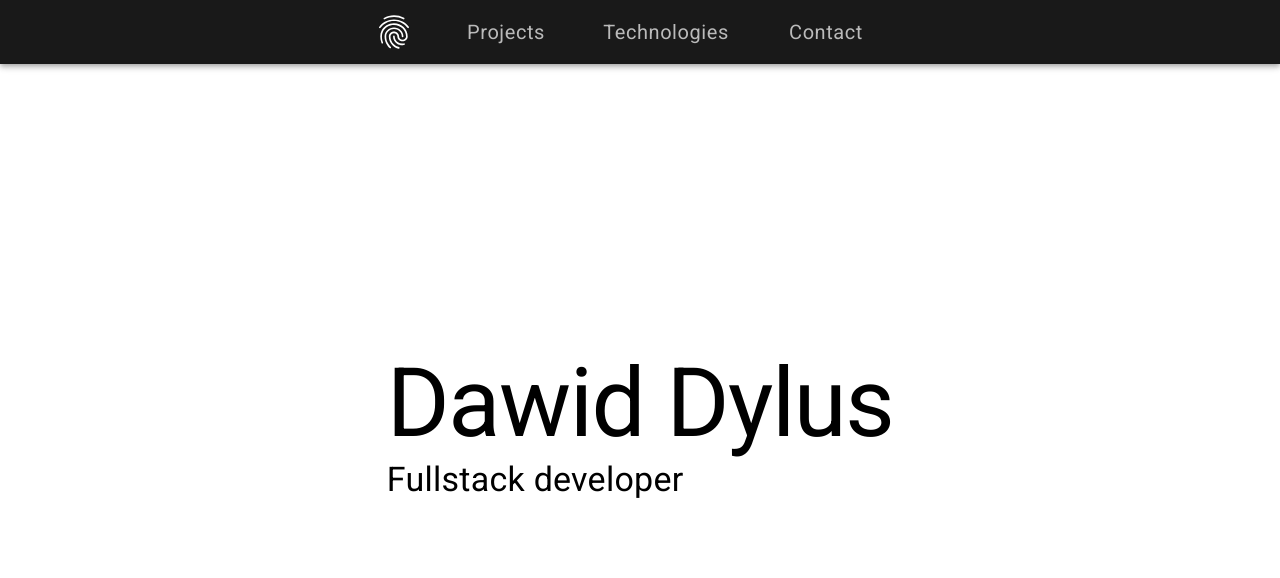
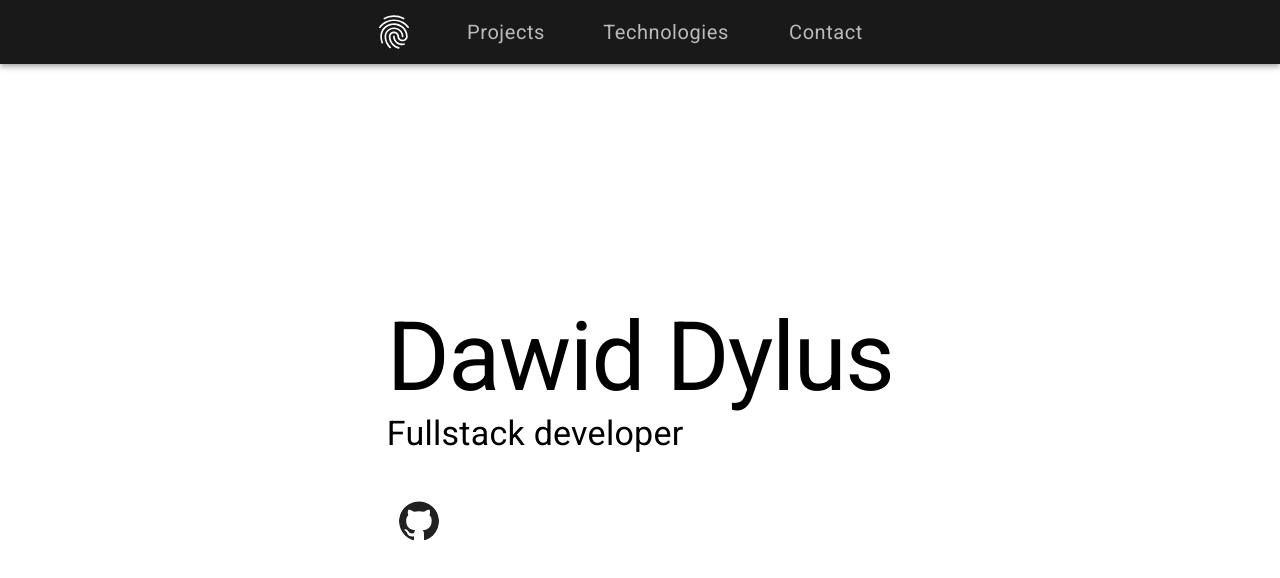
Before and after one commit to DawidDylus/portfolio, a Next.js app: page / in a window 1280 px wide. Shown: the top 578 px of the page. Built offline with nearby package versions, Linux system fonts and the light colour scheme.

Commit message:
Adding IconButton

```diff
--- a/components/introduction/Intro.js
+++ b/components/introduction/Intro.js
@@ -1,19 +1,23 @@
 import Grid from '@material-ui/core/Grid';
 import Typography from '@material-ui/core/Typography';
 import Box from '@material-ui/core/Box';
+import IconButton from '@material-ui/core/Button';
+import GitHubIcon from '@material-ui/icons/GitHub';
+import Link from '@material-ui/core/Link'
 
 const Intro = () => {
 
 
     return <>
-
         <Box
             display="flex"
             justifyContent="center"
             alignItems="center"
             minHeight="90vh"
+            component="span"
+            container
         >
-            <Grid>
+            <Grid >
                 <Typography variant="h1">
                     Dawid Dylus
                 </Typography>
@@ -21,6 +25,16 @@ const Intro = () => {
                 <Typography variant="h4">
                     Fullstack developer
                 </Typography>
+
+                <br></br>
+                <br></br>
+                <Grid>
+                    <IconButton component={Link} href="https://github.com/DawidDylus" style={{ borderRadius: 100 }}>
+                        <GitHubIcon />
+                    </IconButton>
+                </Grid>
+
+
             </Grid>
         </Box>
     </>
--- a/styles/MainApplicationTheme.js
+++ b/styles/MainApplicationTheme.js
@@ -34,6 +34,7 @@ export const MainApplicationTheme = createTheme({
             root: {
                 width: "2.5rem",
                 height: "2.5rem",
+                borderRadius: "100%",
                 '@media (max-width: 433px)': {
                     width: "1.5rem",
                     height: "1.5rem",
@@ -51,14 +52,13 @@ export const MainApplicationTheme = createTheme({
                     padding: "1px"
                 }
             }
-        }
+        },
     },
     props: {
         MuiAppBar: {
             position: "static",
 
-        }
-
+        },
     }
 
 })
```
